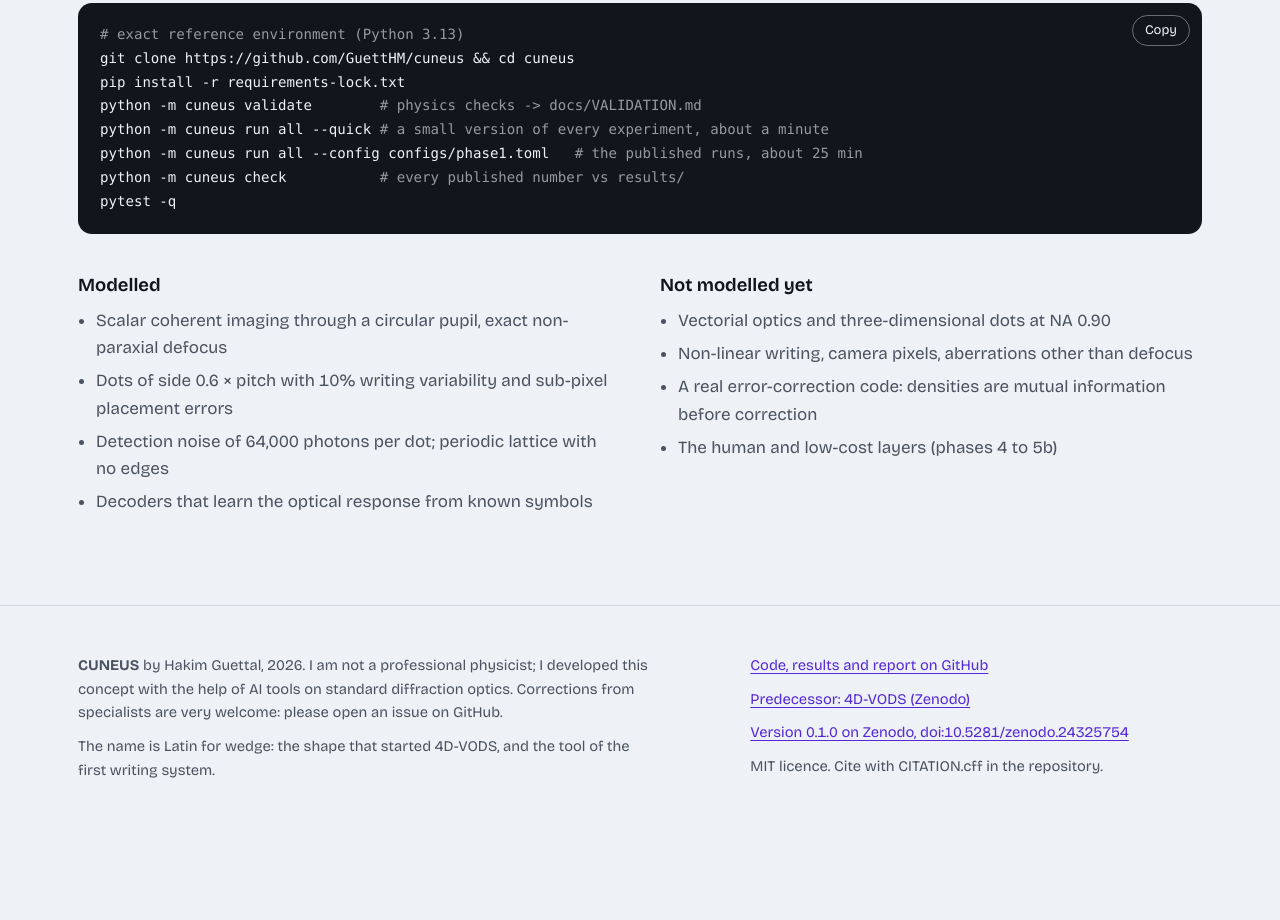
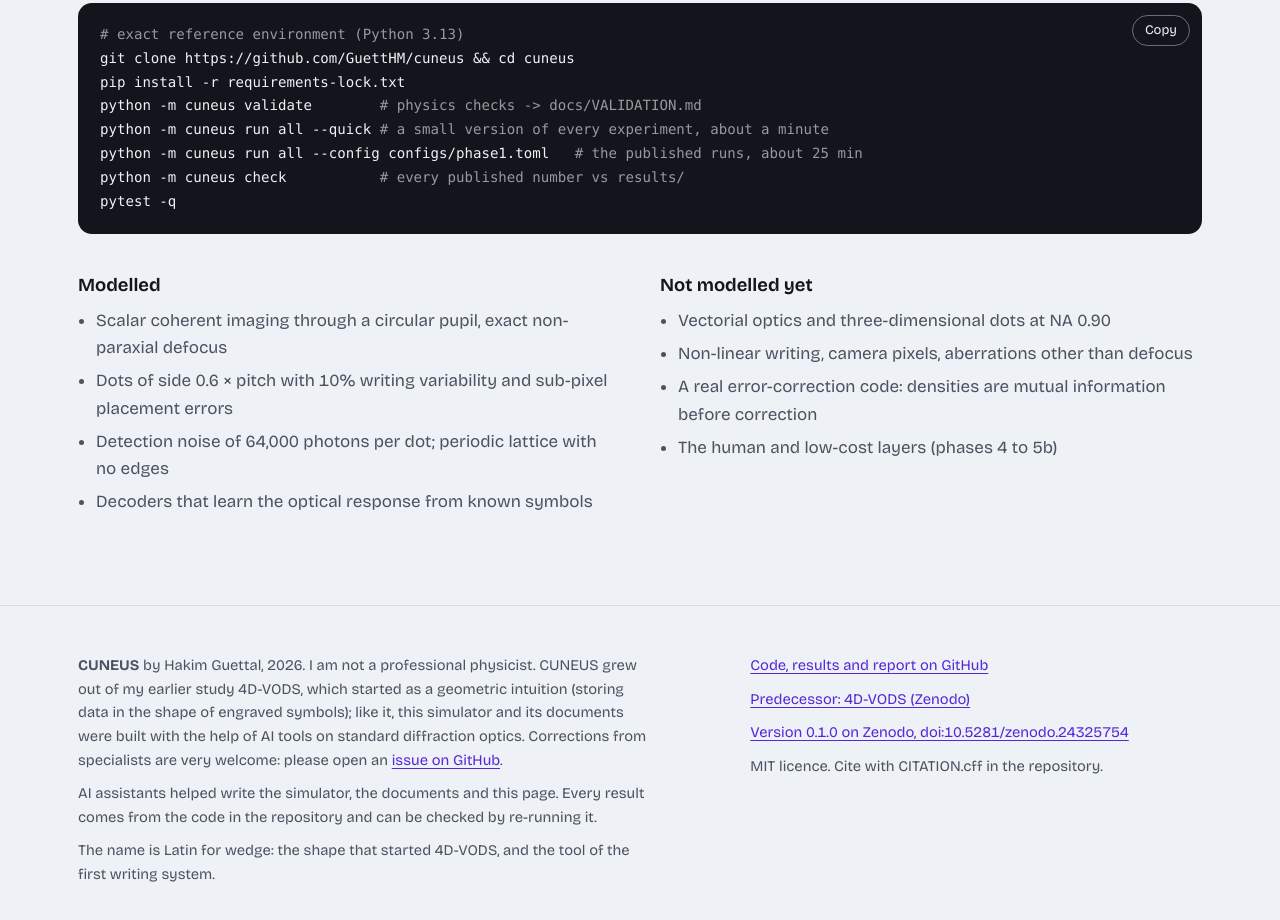
Before and after one commit to Guett-HM/cuneus, a plain HTML site: page index.html in a window 1280 px wide. Shown: the part 7552-8472 px from the top of the page. Before the commit the page ends 8408 px from the top, so only its background shows below. Drawn offline with nearby package versions, Linux system fonts and the light colour scheme.

Commit message:
Note on the use of AI tools as in 4D-VODS; Zenodo metadata; contribution guide, code of conduct, issue forms

```diff
--- a/index.html
+++ b/index.html
@@ -467,7 +467,8 @@ pytest -q</pre>
 <footer>
   <div class="wrap">
     <div>
-      <p><strong>CUNEUS</strong> by Hakim Guettal, 2026. I am not a professional physicist; I developed this concept with the help of AI tools on standard diffraction optics. Corrections from specialists are very welcome: please open an issue on GitHub.</p>
+      <p><strong>CUNEUS</strong> by Hakim Guettal, 2026. I am not a professional physicist. CUNEUS grew out of my earlier study 4D-VODS, which started as a geometric intuition (storing data in the shape of engraved symbols); like it, this simulator and its documents were built with the help of AI tools on standard diffraction optics. Corrections from specialists are very welcome: please open an <a href="https://github.com/GuettHM/cuneus/issues/new?template=physics_correction.yml">issue on GitHub</a>.</p>
+      <p>AI assistants helped write the simulator, the documents and this page. Every result comes from the code in the repository and can be checked by re-running it.</p>
       <p>The name is Latin for wedge: the shape that started 4D-VODS, and the tool of the first writing system.</p>
     </div>
     <div>
```
Also changed, not shown: .zenodo.json (added), 10 other files.
